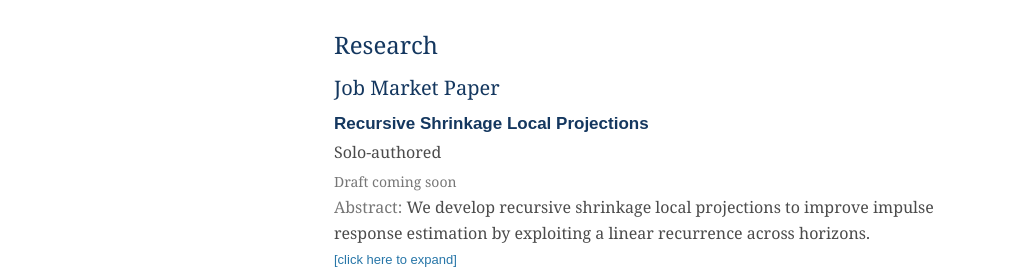
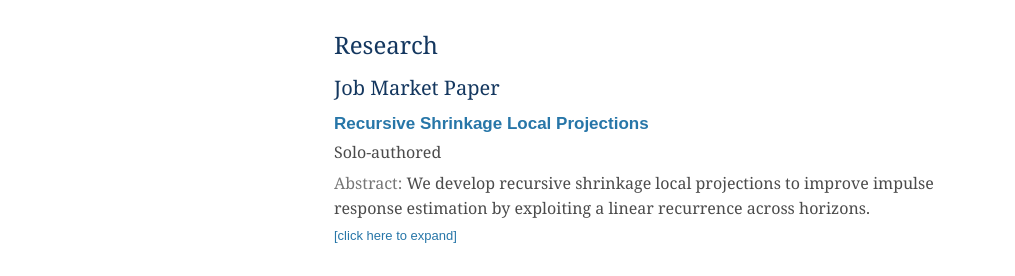
Before and after one commit to cwleo/cwleo.github.io, a plain HTML site: page index.html in a window 1280 px wide. Shown: the part 523-799 px from the top of the page, without its empty margins (136-1151 px from the left). Drawn offline with Linux system fonts and the light colour scheme.

Commit message:
Add JMP PDF link and remove draft placeholder

```diff
--- a/index.html
+++ b/index.html
@@ -77,9 +77,8 @@
             <h3>Job Market Paper</h3>
 
             <article class="publication">
-              <h4>Recursive Shrinkage Local Projections</h4>
+              <h4><a href="https://mycuhk-my.sharepoint.com/personal/1155184046_link_cuhk_edu_hk/Documents/JMP/RSLP_jmp.pdf?CT=1794376470810&amp;OR=ItemsView">Recursive Shrinkage Local Projections</a></h4>
               <p class="authors">Solo-authored</p>
-              <p class="venue">Draft coming soon</p>
               <div class="abstract">
                 <p class="abstract-summary">
                   We develop recursive shrinkage local projections to improve impulse response estimation by exploiting a linear recurrence across horizons.
--- a/sitemap.xml
+++ b/sitemap.xml
@@ -9,7 +9,7 @@
 
 <url>
   <loc>https://cwleo.github.io/</loc>
-  <lastmod>2026-11-07</lastmod>
+  <lastmod>2026-11-11</lastmod>
 </url>
 
 
```
